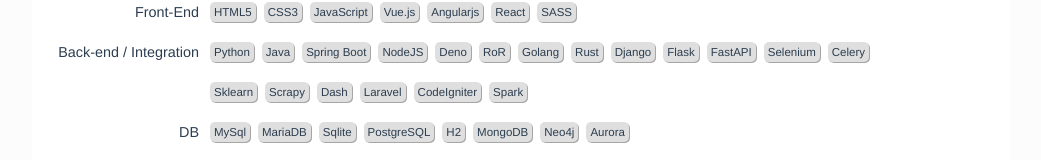
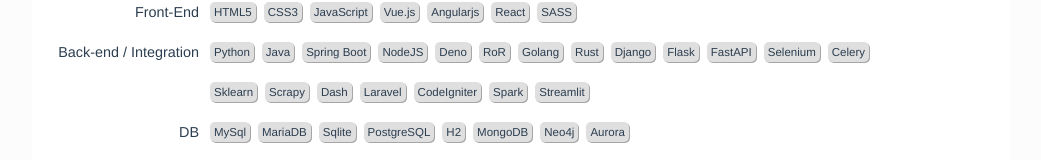
Before and after one commit to ad1cted/cv_estebanPlaza, a Vue app: page / in a window 1280 px wide. Shown: the part 574-734 px from the top of the page, without its empty margins (119-1160 px from the left). Built offline with nearby package versions, Linux system fonts and the light colour scheme.

Commit message:
ADD: Streamlit on skills

```diff
--- a/src/components/Skills.vue
+++ b/src/components/Skills.vue
@@ -35,6 +35,9 @@
       <dd title="">Laravel</dd>
       <dd title="">CodeIgniter</dd>
       <dd title="">Spark</dd>
+      <dd title="">Streamlit</dd>
+
+
 
       <dt>DB</dt>
       <dd title="">MySql</dd>
@@ -63,6 +66,7 @@
       <dd title="">SVN</dd>
 
 
+
       <dt>CMS/ERP/CRM</dt>
       <dd title="">Odoo</dd>
       <dd title="">Prestashop</dd>
```
